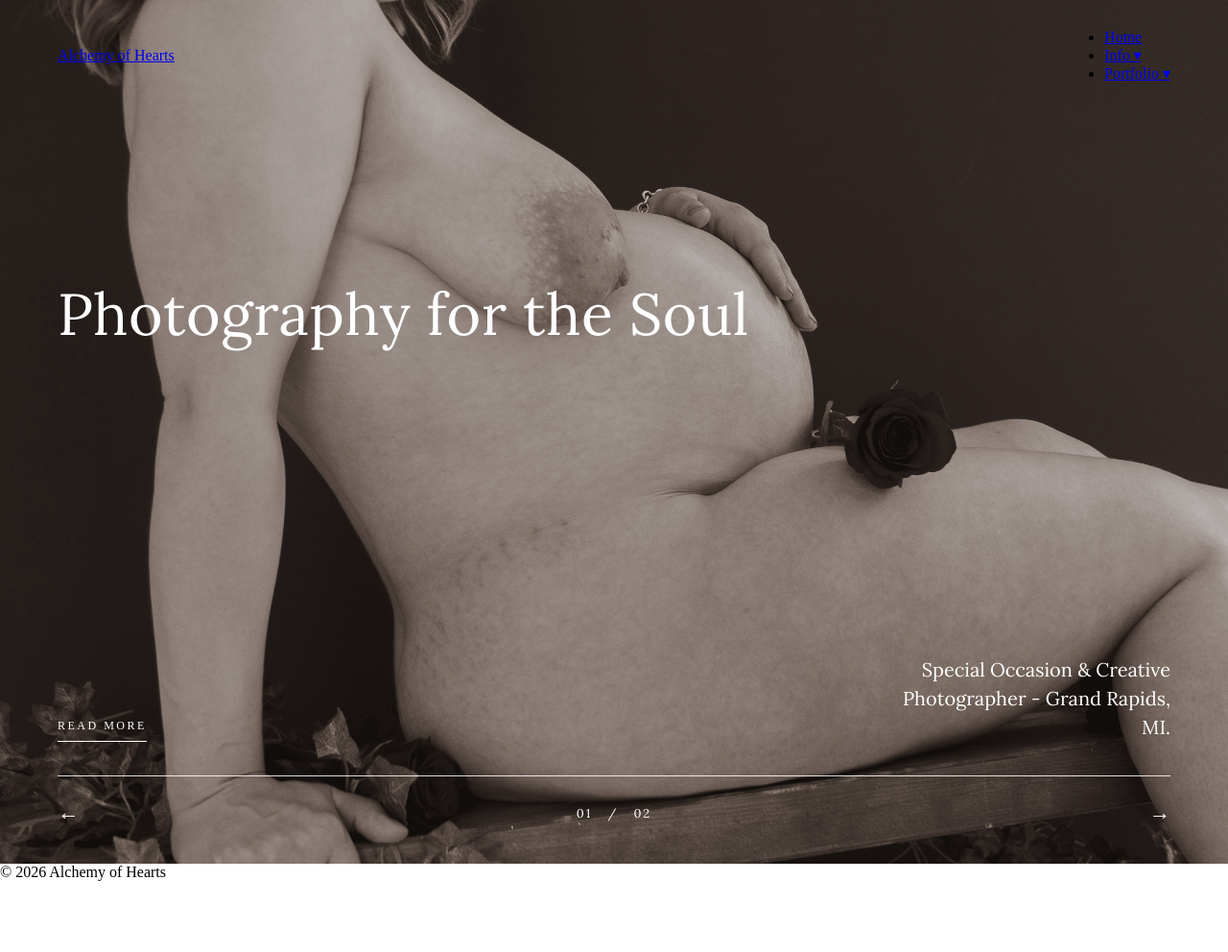
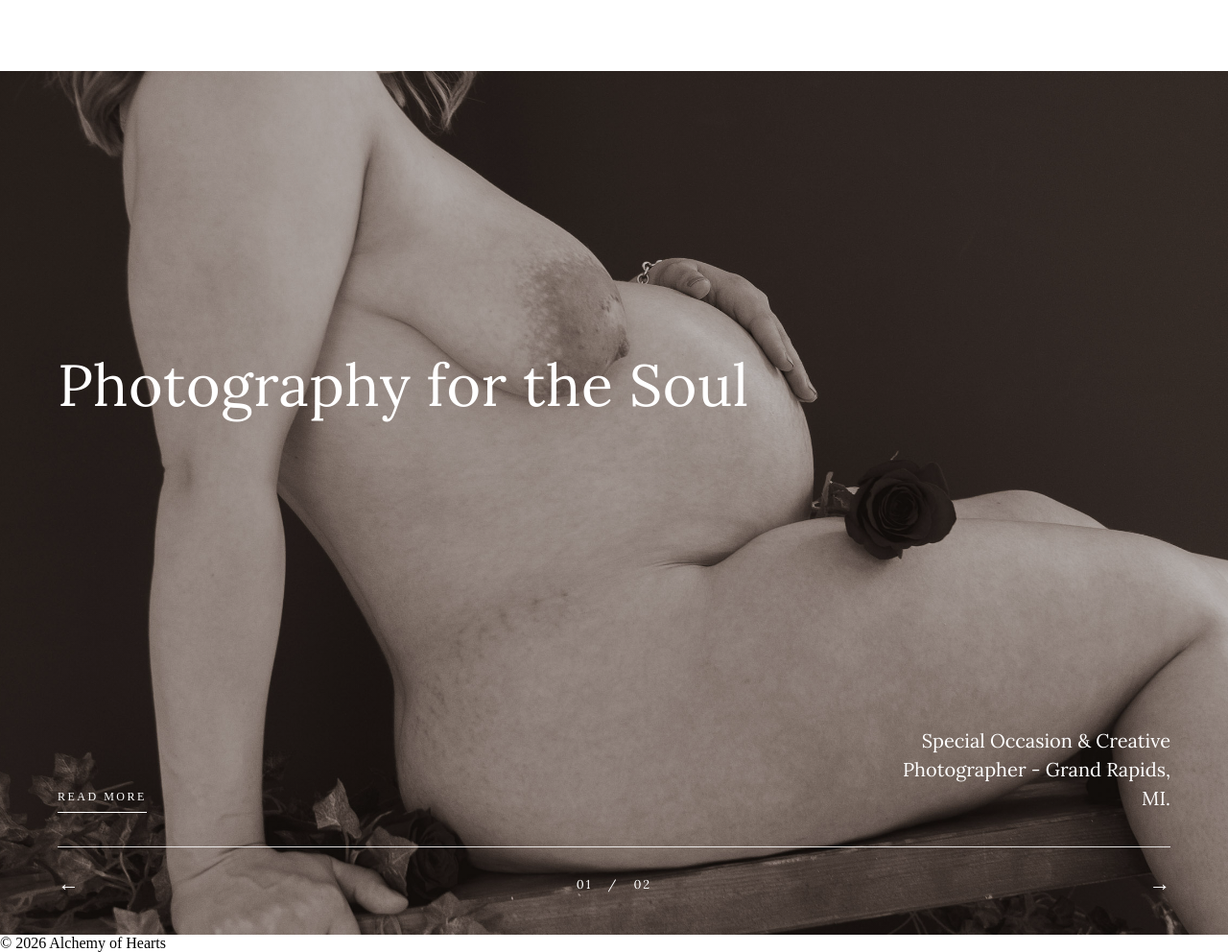
Before and after one commit to Danimarianzi/skills-github-pages, a Jekyll site: the page built from index.html, in a window 1280 px wide. Shown: the whole page at 96% size. Built offline with Jekyll 4.4.1, drawn with Linux system fonts in a browser that asks for light colours; before the commit the page ends 918 px from its top, so only the background shows below that.

Commit message:
Update site header styles and link hover effects
Refactor site header styles and add hover effects for links.

```diff
--- a/assets/css/style.css
+++ b/assets/css/style.css
@@ -27,21 +27,16 @@
   box-sizing: border-box;
 }
 
-.site-header {
-  position: absolute;
-  top: 0;
-  left: 0;
-  width: 100%;
-  z-index: 10;
+.site-header a {
+  color: #ffffff;
+  text-decoration: none;
 }
 
-.site-header {
-  display: flex;
-  justify-content: space-between;
-  align-items: center;
-  padding: 30px 60px;
+.site-header a:hover,
+.site-header a:focus {
+  color: #ffffff;
+  text-decoration: underline;
 }
-
 .dropdown-menu {
   display: none;
   position: absolute;
```
